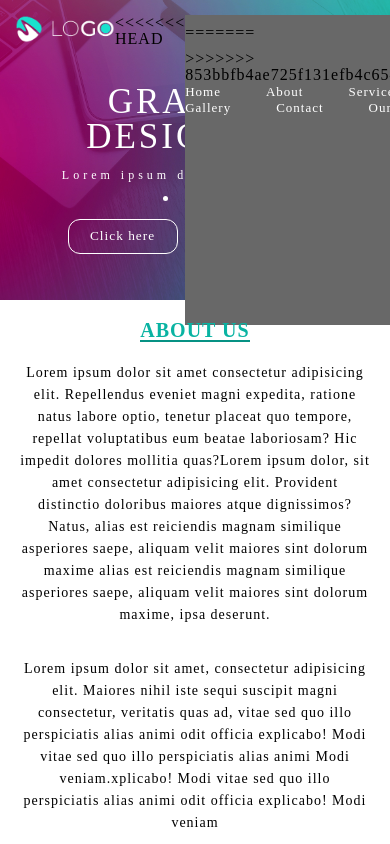
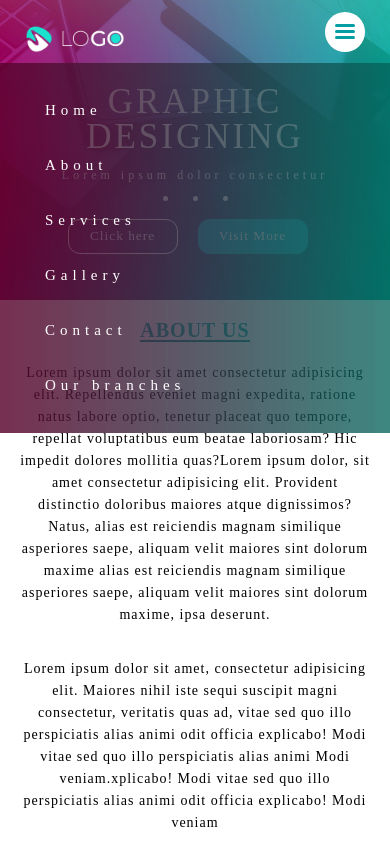
Before and after one commit to Shihabthixing/Graphic-Designign-website, a plain HTML site: page index.html in a window 390 px wide. Shown: the top 844 px of the page. Drawn offline with nearby package versions, Linux system fonts and the light colour scheme.

Commit message:
mobile device nav icon aded

```diff
--- a/index.html
+++ b/index.html
@@ -7,6 +7,7 @@
 
 
     <link rel="stylesheet" href="https://cdnjs.cloudflare.com/ajax/libs/animate.css/3.7.0/animate.min.css">
+    <link rel="stylesheet" href="https://stackpath.bootstrapcdn.com/font-awesome/4.7.0/css/font-awesome.min.css">
     <link rel="stylesheet" href="./stylesheet.css">
     <link rel="stylesheet" href="https://pro.fontawesome.com/releases/v5.10.0/css/all.css">
 
@@ -20,12 +21,17 @@
     <header class="header" class="wow fadeIn">
         <div class="logo-container">
             <img src="./Logo red & White.png" alt="">
+                                                            <!-- btn menu  -->
+            <div class="wraper">
+                <div class="circle icones">
+                    <div class="line top"></div>
+                    <div class="line middle"></div>
+                    <div class="line bottom"></div>
+                </div>
+            </div>
+
         </div>
-<<<<<<< HEAD
-        <ul class="sml-menu">
-=======
-        <ul>
->>>>>>> 853bbfb4ae725f131efb4c6544af50dacef3e5f1
+        <ul id="mobMenu">
             <li>
                 <a href="#home" class="wow fadeInDown" data-wow-duration="1s" data-wow-delay="1s" > Home</a>
                 <a href="#about" class="wow fadeInDown" data-wow-duration="1s" data-wow-delay="1.1s" > About</a>
@@ -253,9 +259,9 @@
 <script src="https://cdnjs.cloudflare.com/ajax/libs/wow/1.1.2/wow.min.js"></script>
 
     <script>
-        new WOW().init();
+        // new WOW().init();
 
-<<<<<<< HEAD
+
 
            $(document).ready(function(){
 
@@ -276,21 +282,14 @@
     </script>
     <script>
 
+           $(document).ready(function(){
+               $(".wraper").click(function(){
+                   $(".icones").toggleClass("close");
+               });
+           });
 
     </script>
 
-=======
-        $(document).scroll(function(){
-            var header = $("header");
-            if($(window).scrollTop() >= 100){
-                header.addClass("header");
-            }
-            else{
-                header.removeClass("header");
-            }
-        })
-    </script>
->>>>>>> 853bbfb4ae725f131efb4c6544af50dacef3e5f1
 
 </body>
 </html>
--- a/stylesheet.css
+++ b/stylesheet.css
@@ -61,7 +61,7 @@ p{
     z-index: 2;
     width: 100%;
     height: 70px;
-    z-index: -1;
+    z-index: 1;
 }
 
 .header{
@@ -73,6 +73,7 @@ p{
     justify-content: space-between;
     box-sizing: border-box;
     position: fixed;
+    z-index: 2;
 }
 .logo-container img{
     width: 130px;
@@ -470,29 +471,95 @@ span{
 
 
     /*--------------- SCROLL MENU ---------------- */
+    .header{
+        padding: 0px;
+        display: block;
+        top: 0px;
+        position: none;
+    }
 
-    .sml-menu{
-        background: rgb(104, 104, 104);
+    #mobMenu{
+        background: linear-gradient( to right, #5a032cd2, #04645bc5);
         width: 100%;
-        height: 300px;
+        height: auto;
+        overflow: hidden;
+        box-sizing: border-box;
+    }
+    ul{
+        display: inline-block;
+        padding: 20px;
+        flex-wrap: wrap;
+    }
+    ul li a{
         display: block;
+        text-align: start;
+        padding: 20px 0px 20px 25px ;
+        font-size: 15px;
+        letter-spacing: 5px;
+    }
 
+    .logo-container{
+        width: 100%;
+        display: flex;
+        align-items: center;
+        justify-content: space-between;
+    }
+    .circle{
+        background: white ;
+        border-radius: 50px;
+        width: 40px;
+        height: 40px;
+        position: absolute;
+        right: 25px;
+        top: 12px ;
+        cursor: pointer;
+
+    }
+    .line {
+        width: 20px;
+        height: 3px;
+        background: rgb(7, 158, 163);
+        margin-left: 25%;
+        border-radius: 5px;
+        position: relative;
+        transition: all cubic-bezier(0.26, 0.1, 0.27, 1.55) 0.35s;
+    }
+    .top{
+        top: 30%;
+    }
+    .middle{
+       top: 38%;
+    }
+    .bottom{
+        top: 46%;
+    }
+
+    .icones.close .top{
+        transform: rotate(45deg);
+        top: 45% ;
+    }
+    .icones.close .bottom{
+        transform: rotate(-45deg);
+        top: 38%;
+    }
+    .icones.close .middle{
+        display: none;
     }
 
 
 
+    /*--------------- LOGO ---------------- */
+
+
+    .logo-container img{
+        width: 100px;
+        padding: 25px 25px 10px 25px;
+    }
+
+    /*--------------- HOME ---------------- */
     .fixed{
         opacity: 0;
     }
-
-    /*--------------- LOGO ---------------- */
-
-    .logo-container img{
-        width: 100px;
-        padding: 0px;
-    }
-
-    /*--------------- HOME ---------------- */
 
     .name h1{
         font-size: 35px;
```
